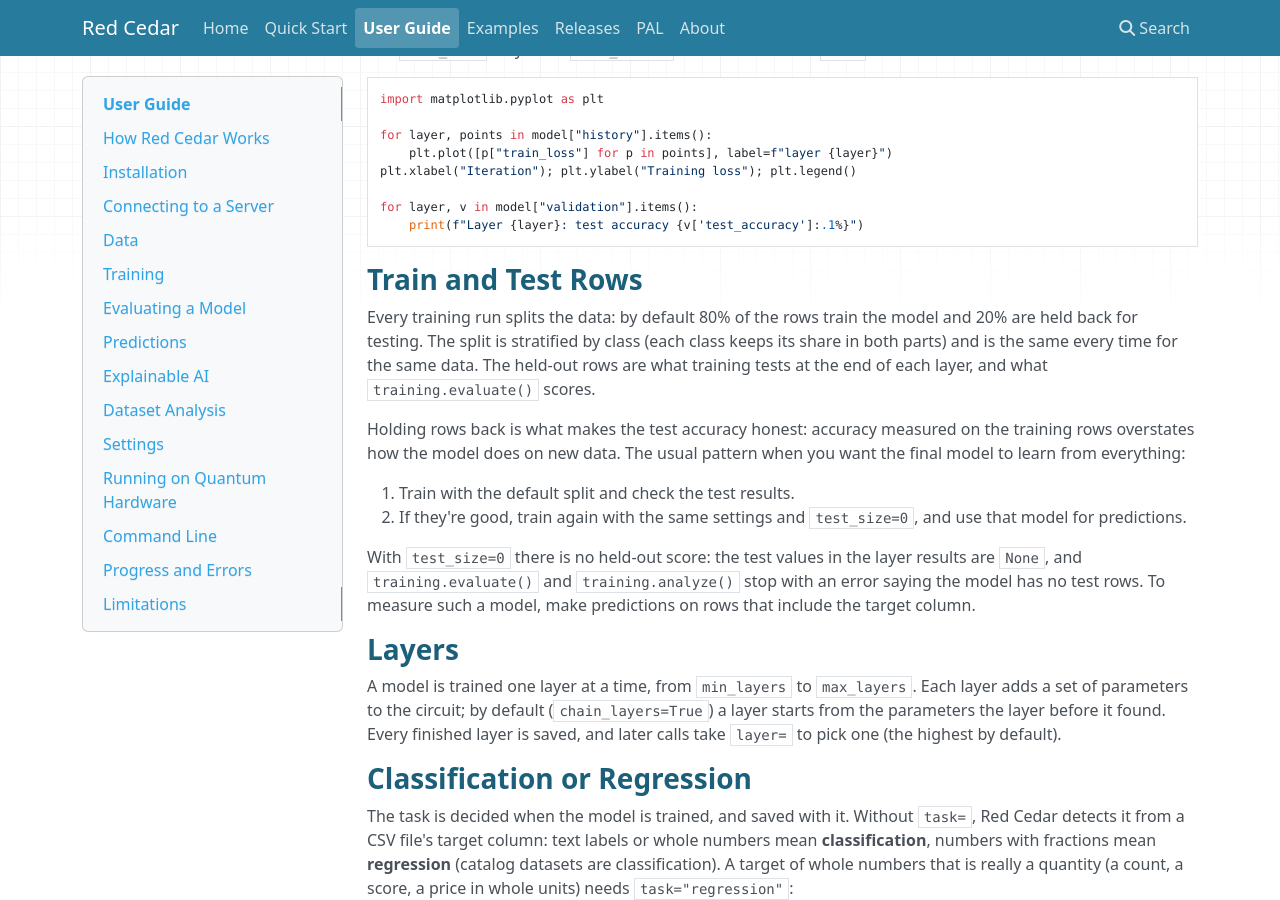
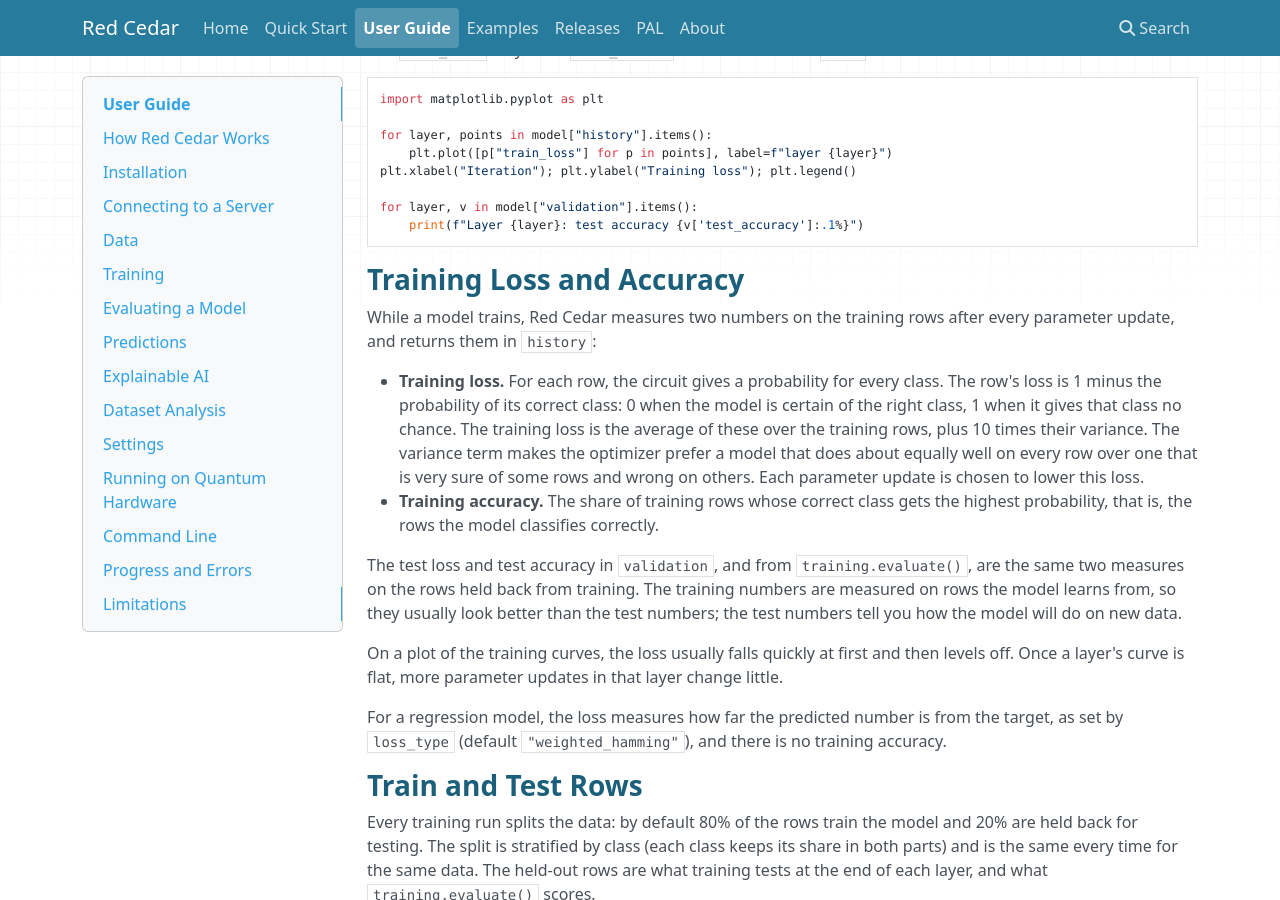
Before and after one commit to coherent-computing/redcedar, an MkDocs documentation site: the page built from doc/docs/user_guide.md, in a window 1280 px wide and 900 px high, scrolled down 4408 px. Built offline with MkDocs 1.6.1, drawn with Linux system fonts in a browser that asks for light colours; nearby versions of some CDN libraries.

Commit message:
Progress dots redraw the whole line (no gap in Jupyter); User Guide: training loss and accuracy
- The progress line is redrawn with its dots on each tick, so in Jupyter the dots
  follow the text instead of the spaces that clear a longer earlier line.
- User Guide: a "Training Loss and Accuracy" section, after training.run().

Co-Authored-By: Claude Opus 5.5 <noreply@anthropic.com>

````diff
--- a/doc/docs/user_guide.md
+++ b/doc/docs/user_guide.md
@@ -205,6 +205,30 @@ plt.xlabel("Iteration"); plt.ylabel("Training loss"); plt.legend()
 for layer, v in model["validation"].items():
     print(f"Layer {layer}: test accuracy {v['test_accuracy']:.1%}")
 ```
+
+### Training Loss and Accuracy
+
+While a model trains, Red Cedar measures two numbers on the training rows after every parameter update, and
+returns them in `history`:
+
+- **Training loss.** For each row, the circuit gives a probability for every class. The row's loss is 1 minus
+  the probability of its correct class: 0 when the model is certain of the right class, 1 when it gives that
+  class no chance. The training loss is the average of these over the training rows, plus 10 times their
+  variance. The variance term makes the optimizer prefer a model that does about equally well on every row
+  over one that is very sure of some rows and wrong on others. Each parameter update is chosen to lower this
+  loss.
+- **Training accuracy.** The share of training rows whose correct class gets the highest probability, that is,
+  the rows the model classifies correctly.
+
+The test loss and test accuracy in `validation`, and from `training.evaluate()`, are the same two measures on
+the rows held back from training. The training numbers are measured on rows the model learns from, so they
+usually look better than the test numbers; the test numbers tell you how the model will do on new data.
+
+On a plot of the training curves, the loss usually falls quickly at first and then levels off. Once a layer's
+curve is flat, more parameter updates in that layer change little.
+
+For a regression model, the loss measures how far the predicted number is from the target, as set by
+`loss_type` (default `"weighted_hamming"`), and there is no training accuracy.
 
 ### Train and Test Rows
 
````
Also changed, not shown: 1 other file.
